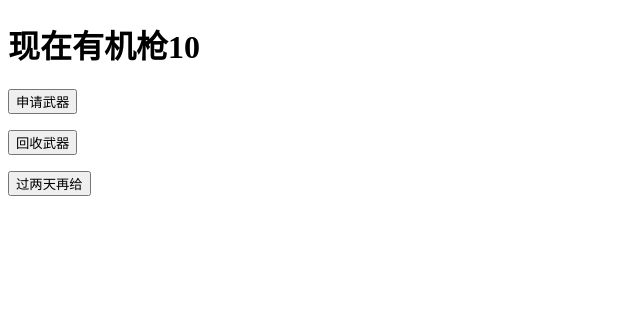
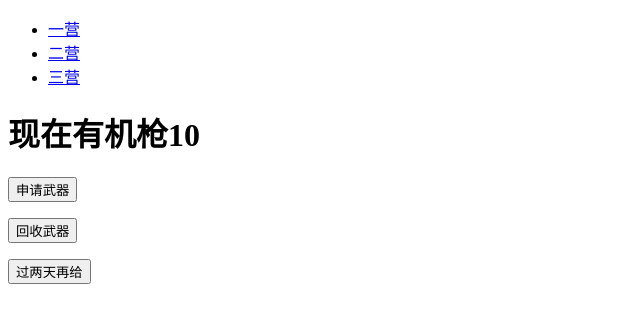
Before and after one commit to dingzi90/JobApp, a React app in the folder reactdom/: page / in a window 1280 px wide. Shown: the top 322 px of the page, without its empty margins (0-640 px from the left). Built offline with nearby package versions, Linux system fonts and the light colour scheme.

Commit message:
react-router

```diff
--- a/reactdom/package.json
+++ b/reactdom/package.json
@@ -38,6 +38,7 @@
     "react-dev-utils": "^5.0.1",
     "react-dom": "^16.3.2",
     "react-redux": "^5.0.7",
+    "react-router-dom": "^4.2.2",
     "redux": "^3.7.2",
     "redux-thunk": "^2.2.0",
     "resolve": "1.6.0",
@@ -92,7 +93,9 @@
     "presets": [
       "react-app"
     ],
-    "plugins":["transform-decorators-legacy"]
+    "plugins": [
+      "transform-decorators-legacy"
+    ]
   },
   "eslintConfig": {
     "extends": "react-app"
--- a/reactdom/src/index.js
+++ b/reactdom/src/index.js
@@ -5,6 +5,7 @@
 import thunk  from 'redux-thunk'
 import { Provider} from  'react-redux'
 import { counter } from './index.redux'
+import { BrowserRouter, Route, Link } from 'react-router-dom'
 import App from './App'
 
 
@@ -13,9 +14,35 @@
     window.devToolsExtension ? window.devToolsExtension() : () => { }
 ))
 
+function Erying(){
+    return <h2>二营</h2>
+}
+
+function San() {
+    return <h2>三营</h2>
+}
 ReactDom.render(
     (<Provider store={store}>
-        <App />
+        <BrowserRouter>
+            <div>
+                <ul>
+                    <li>
+                        <Link to='/'>一营</Link>
+                    </li>
+                    <li>
+                        <Link to='/erying'>二营</Link>
+                    </li>
+                    <li>
+                        <Link to='/san'>三营</Link>
+                    </li>
+                </ul>
+                <Route path='/' exact component={App} />
+                <Route path='/erying' component={Erying} />
+                <Route path='/san' component={San} />
+            </div>
+
+        </BrowserRouter>
+
     </Provider>),
     document.getElementById('root')
 )
```
